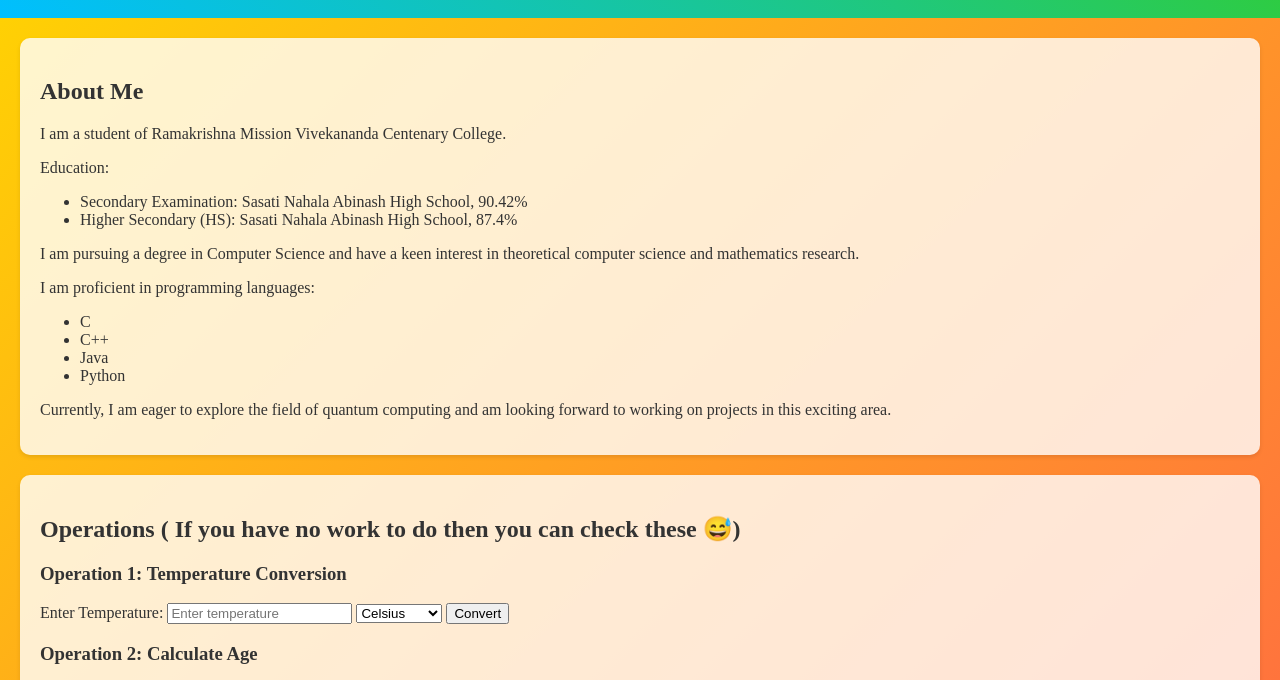
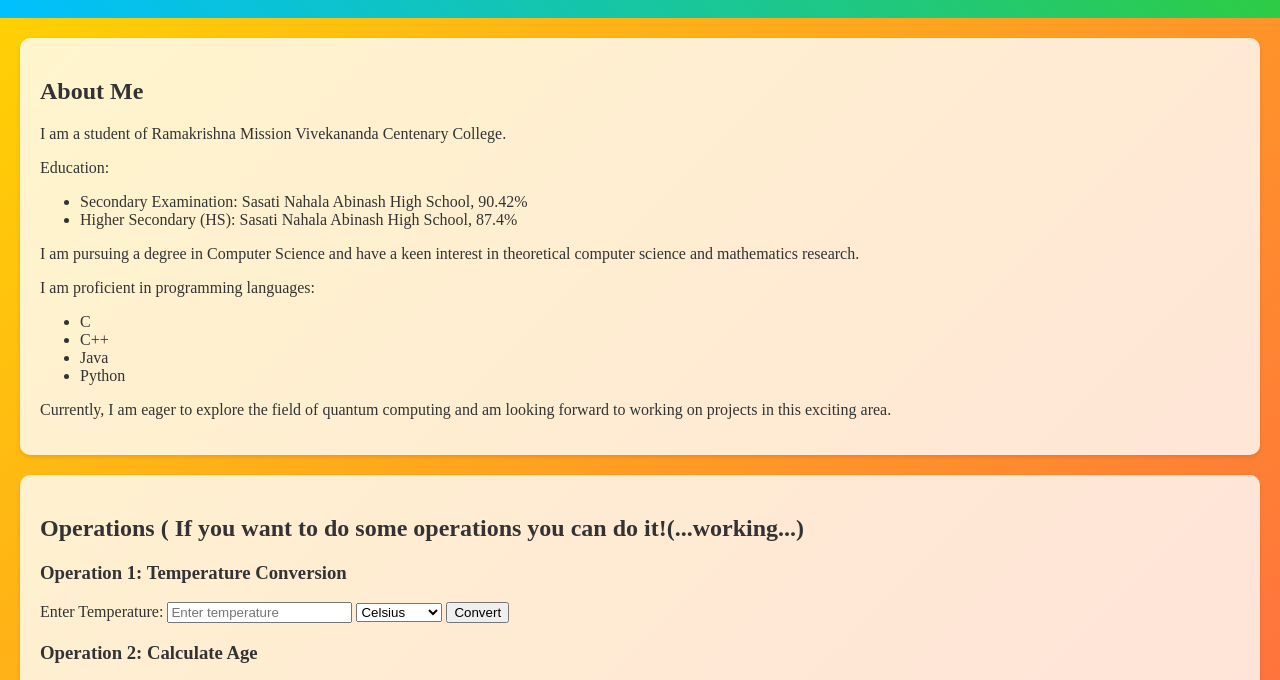
Before and after one commit to AdroitIN/Portfolio, a plain HTML site: page index.html in a window 1280 px wide. Shown: the part 120-800 px from the top of the page. Drawn offline with Linux system fonts and the light colour scheme.

Commit message:
Update index.html

```diff
--- a/index.html
+++ b/index.html
@@ -42,7 +42,7 @@
 </section>
 
         <section id="operations">
-            <h2>Operations ( If you have no work to do then you can check these 😅)</h2>
+            <h2>Operations ( If you want to do some operations you can do it!(...working...)</h2>
             <div class="operation">
                 <h3>Operation 1: Temperature Conversion</h3>
                 <label for="temperature">Enter Temperature:</label>
```
